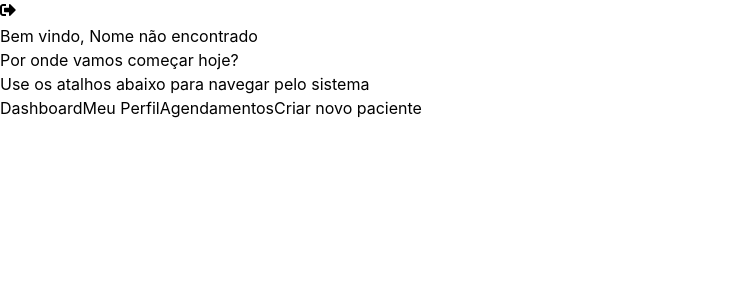
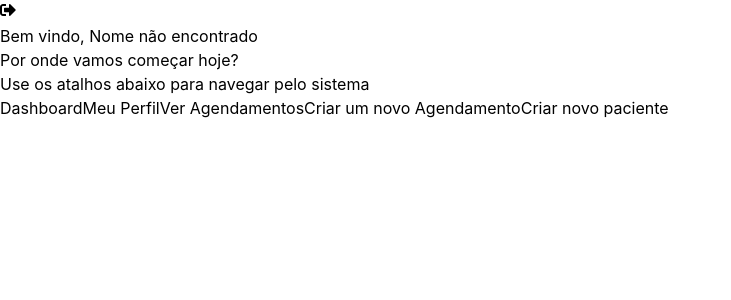
Before and after one commit to CarlosZeyy/frontend_enfermeirex, a React (Vite) app: page /home in a window 1280 px wide. Shown: the top 300 px of the page, without its empty margins (0-731 px from the left). Built offline with nearby package versions, Linux system fonts and the light colour scheme; no server answers; sample sign-in values are in the browser's storage.

Commit message:
feat: update appointment links for clarity in navigation

```diff
--- a/src/pages/HomePage.tsx
+++ b/src/pages/HomePage.tsx
@@ -28,7 +28,8 @@ const Home = () => {
 
       <Link to={"/dashboard"}>Dashboard</Link>
       <Link to={"/me"}>Meu Perfil</Link>
-      <Link to={"/appointments"}>Agendamentos</Link>
+      <Link to={"/appointments"}>Ver Agendamentos</Link>
+      <Link to={"/appointments/new"}>Criar um novo Agendamento</Link>
       <Link to={"/patient/new"}>Criar novo paciente</Link>
     </div>
   );
```
